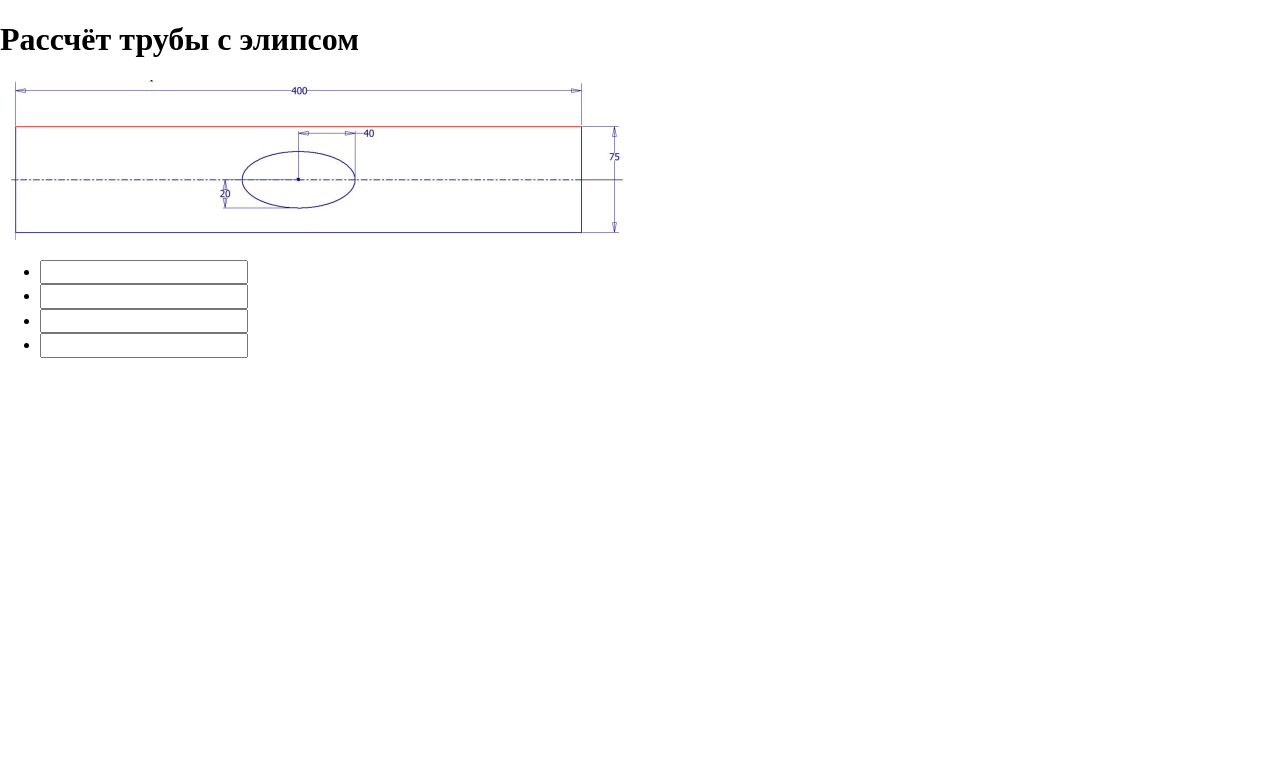
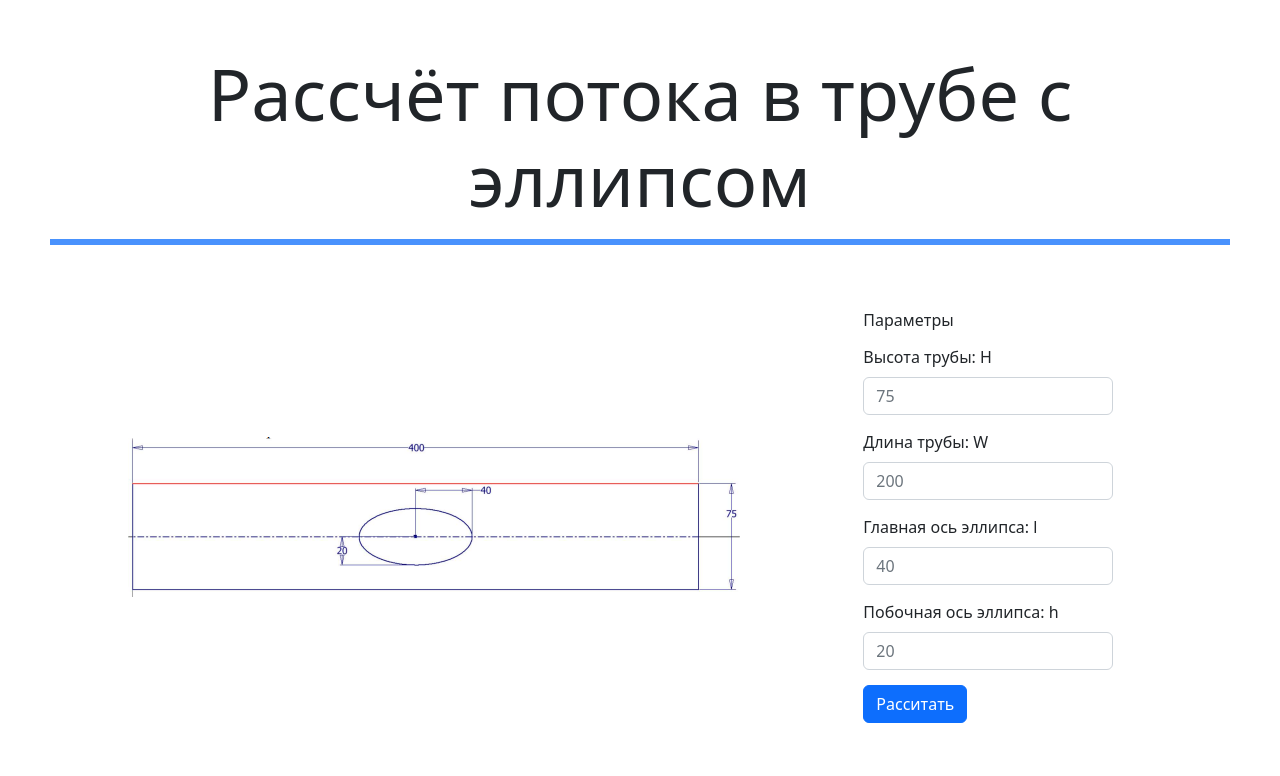
Before and after one commit to Qweaper/openFoam_project, a plain HTML site: page static/index.html in a window 1280 px wide. Drawn offline with Linux system fonts and the light colour scheme.

Commit message:
main page is done

```diff
--- /dev/null
+++ b/css/style.css
@@ -0,0 +1,22 @@
+
+
+.vars-list{
+    list-style-type: none;
+    margin: 0;
+    padding: 0;
+}
+
+.wrapper {
+    display: flex;
+    align-items: center;
+    justify-content:space-evenly;
+}
+
+.offset {
+    padding: 50px;
+}
+
+li {
+    width: 250px;
+    margin-bottom: 15px;
+}
--- a/static/index.html
+++ b/static/index.html
@@ -4,27 +4,36 @@
     <meta charset="UTF-8">
     <meta name="viewport" content="width=device-width, initial-scale=1.0">
     <link rel="stylesheet" href="../css/normalize.css">
+    <link rel="stylesheet" href="../css/bootstrap.css">
+    <link rel="stylesheet" href="../css/style.css">
     <title>Гидродинамика</title>
 </head>
-<body>
-    <h1>Рассчёт трубы с элипсом</h1>
-    <span>
+<body class="offset">
+    <h2 class="display-2" style="text-align: center;">Рассчёт потока в трубе с эллипсом</h2>
+    <hr class="border border-primary border-3 opacity-75">
+    <span class="wrapper">
         <img src="../img/demo_image.png">
-        <form action="">
-            <ul>
+        <form action="" class="offset">
+            <ul class="vars-list">
+                <li><h6>Параметры</h6></li>
                 <li>
-                    <input type="text">
+                    <label for="H" class="form-label">Высота трубы: H</label>
+                    <input type="text" class="form-control" id="H" placeholder="75">
                 </li>
                 <li>
-                    <input type="text">
+                    <label for="W" class="form-label">Длина трубы: W</label>
+                    <input type="text" class="form-control" id="W" placeholder="200">
                 </li>
                 <li>
-                    <input type="text">
+                    <label for="l" class="form-label">Главная ось эллипса: l</label>
+                    <input type="text" class="form-control" id="l" placeholder="40">
                 </li>
                 <li>
-                    <input type="text">
+                    <label for="h" class="form-label">Побочная ось эллипса: h</label>
+                    <input type="text" class="form-control" id="h" placeholder="20">
                 </li>
             </ul>
+            <button type="submit" class="btn btn-primary">Расситать</button>
         </form>
     </span>
 </body>
```
